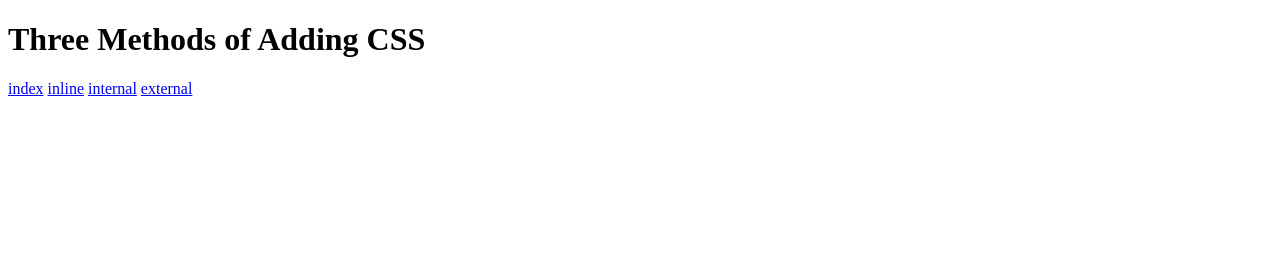
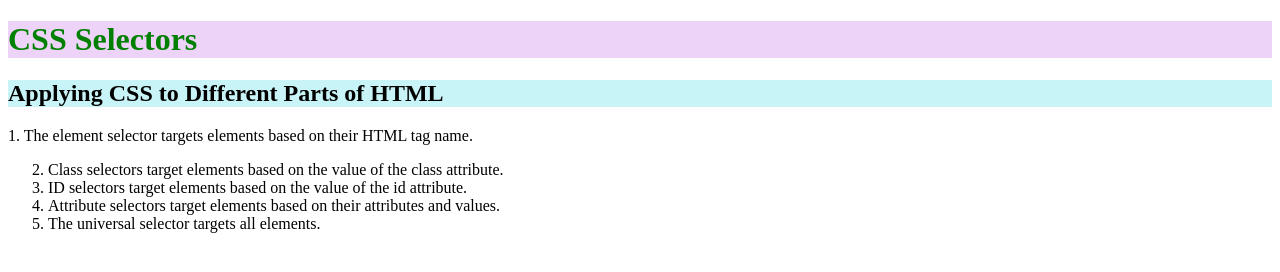
Before and after one commit to RyderSharpe/Day-43, a plain HTML site: page index.html in a window 1280 px wide. Drawn offline with Linux system fonts and the light colour scheme.

Commit message:
Add files via upload
Practise

```diff
--- a/index.html
+++ b/index.html
@@ -3,18 +3,30 @@
 
 <head>
   <meta charset="UTF-8">
-  <title>Adding CSS</title>
+  <title>CSS Selectors</title>
+  <link rel="stylesheet" href="./style.css" />
 </head>
 
 <body>
+  <h1>CSS Selectors</h1>
+  <h2>Applying CSS to Different Parts of HTML</h2>
+  <!-- TODO 1: Set the CSS for all paragraph tags to "color: red" -->
+  <p class="note">1. The element selector targets elements based on their HTML tag name.</p>
 
-  <h1>Three Methods of Adding CSS</h1>
-  <!-- Create 3 Links to The 3 Webpages: inline, internal and external -->
-    <a href="index.html">index</a>
-    <a href="inline.html">inline</a>
-    <a href="internal.html">internal</a>
-    <a href="external.html">external</a>
+  <ol>
+    <!-- TODO 2: Set the CSS for all elements with a class of "note" to "font-size: 20px" -->
+    <li class="note" value="2">Class selectors target elements based on the value of the class attribute.</li>
 
+    <!-- TODO 3: Set the CSS for the element with an id of "id-selector-demo" to "color: green" -->
+    <li class="note" id="id-selector-demo" value="3">ID selectors target elements based on the value of the id
+      attribute.</li>
+
+    <!-- TODO 4: Set the CSS for the li elements that have the "value" attribute set to "4" to have "color: blue" -->
+    <li class="note" value="4">Attribute selectors target elements based on their attributes and values.</li>
+
+    <!-- TODO 5: Set all elements to have "text-align: center" -->
+    <li class="note" value="5">The universal selector targets all elements.</li>
+  </ol>
 </body>
 
 </html>
```
